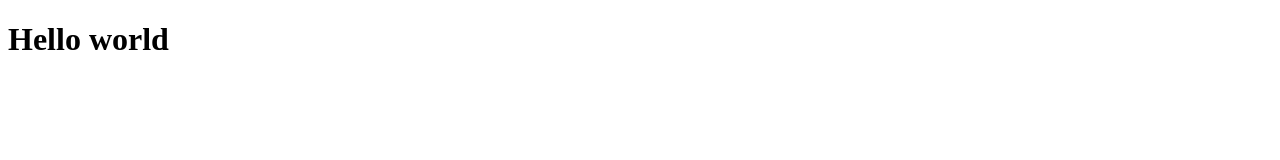
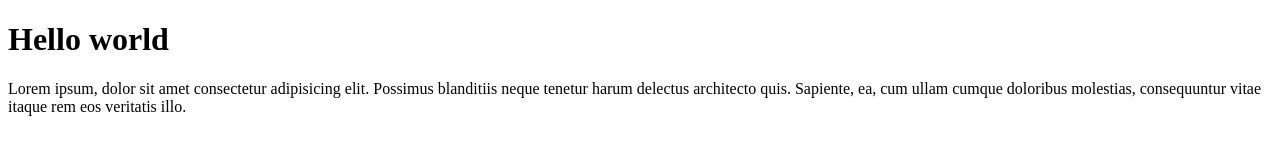
Before and after one commit to sms1129/2-oy-2-dars, a plain HTML site: page index.html in a window 1280 px wide. Drawn offline with Linux system fonts and the light colour scheme.

Commit message:
p qo`wildi

```diff
--- a/index.html
+++ b/index.html
@@ -8,6 +8,7 @@
 </head>
 <body>
     <h1>Hello world</h1>
+    <p>Lorem ipsum, dolor sit amet consectetur adipisicing elit. Possimus blanditiis neque tenetur harum delectus architecto quis. Sapiente, ea, cum ullam cumque doloribus molestias, consequuntur vitae itaque rem eos veritatis illo.</p>
 
 </body>
 </html>
```
